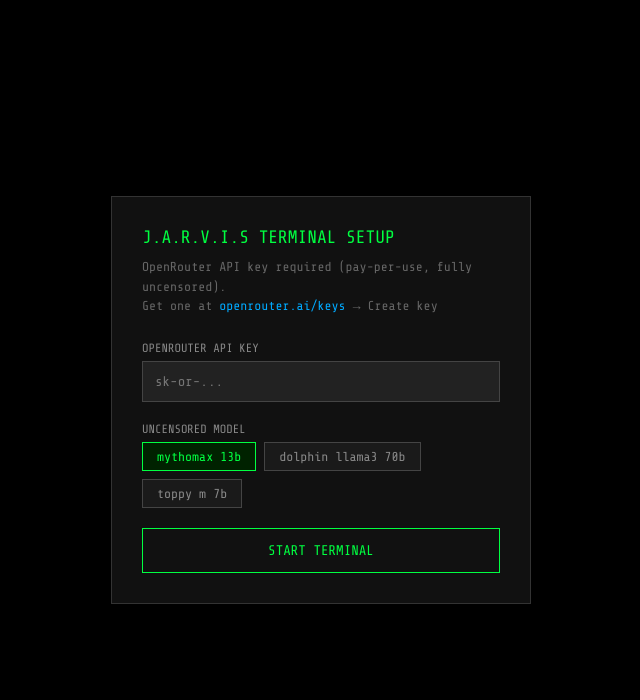
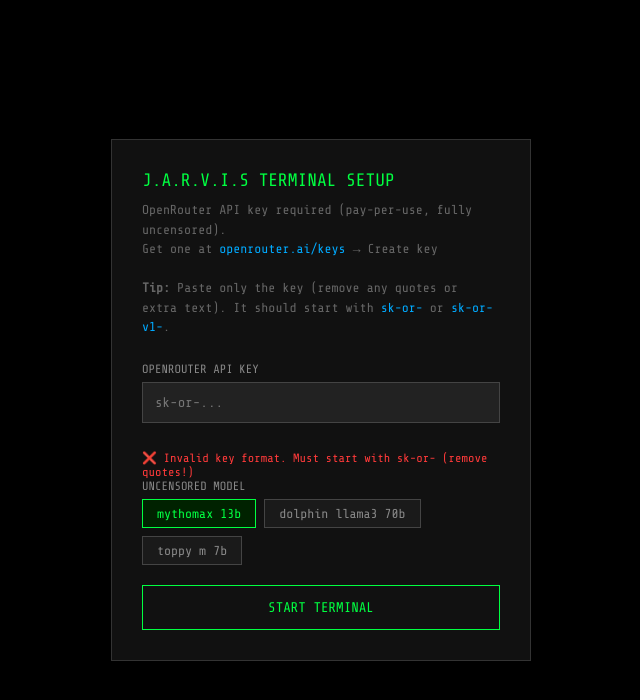
Before and after one commit to vivanmevada/Cli, a plain HTML site: page index.html in a window 1280 px wide. Both pictures are taken after a click on the button "START TERMINAL". Shown: the whole page, without its empty margins (319-959 px from the left). Drawn offline with nearby package versions, Linux system fonts and the light colour scheme.

Commit message:
Update index.html

```diff
--- a/index.html
+++ b/index.html
@@ -169,6 +169,13 @@
 .modal-btn:hover {
   background: #002200;
 }
+
+.modal-error {
+  color: var(--red);
+  font-size: 12px;
+  margin-top: 8px;
+  display: none;
+}
 </style>
 </head>
 <body>
@@ -179,10 +186,13 @@
     <div class="modal-title">J.A.R.V.I.S TERMINAL SETUP</div>
     <div class="modal-sub">
       OpenRouter API key required (pay-per-use, fully uncensored).<br>
-      Get one at <a href="https://openrouter.ai/keys" target="_blank">openrouter.ai/keys</a> → Create key
+      Get one at <a href="https://openrouter.ai/keys" target="_blank">openrouter.ai/keys</a> → Create key<br><br>
+      <strong>Tip:</strong> Paste only the key (remove any quotes or extra text). It should start with <span style="color:#0af">sk-or-</span> or <span style="color:#0af">sk-or-v1-</span>.
     </div>
     <span class="modal-label">OPENROUTER API KEY</span>
     <input id="api-key-input" type="password" placeholder="sk-or-..." />
+    <div id="key-error" class="modal-error"></div>
+
     <span class="modal-label">UNCENSORED MODEL</span>
     <div class="modal-model-row">
       <div class="model-chip active" data-model="gryphe/mythomax-l2-13b">mythomax 13b</div>
@@ -251,14 +261,29 @@
 
 // ── BOOT ──
 async function bootUp(skip = false) {
+  const errorEl = document.getElementById('key-error');
+  errorEl.style.display = 'none';
+
   if (!skip) {
-    const keyInput = document.getElementById('api-key-input').value.trim();
-    if (!keyInput || !keyInput.startsWith('sk-or-')) {
+    let keyInput = document.getElementById('api-key-input').value;
+
+    // Clean the key: remove quotes, extra spaces, newlines
+    let cleaned = keyInput.trim()
+      .replace(/^["']|["']$/g, '')   // remove surrounding " or '
+      .replace(/[\n\r]/g, '')        // remove line breaks
+      .trim();
+
+    if (!cleaned || !cleaned.startsWith('sk-or-')) {
+      errorEl.textContent = '❌ Invalid key format. Must start with sk-or- (remove quotes!)';
+      errorEl.style.display = 'block';
       document.getElementById('api-key-input').style.borderColor = '#ff3a3a';
-      setTimeout(() => { document.getElementById('api-key-input').style.borderColor = '#444'; }, 1200);
+      setTimeout(() => {
+        document.getElementById('api-key-input').style.borderColor = '#444';
+      }, 2000);
       return;
     }
-    API_KEY = keyInput;
+
+    API_KEY = cleaned;
     localStorage.setItem('jarvis_key', API_KEY);
     localStorage.setItem('jarvis_model', MODEL);
     document.getElementById('key-modal').style.display = 'none';
@@ -267,6 +292,7 @@
   // Simple boot message
   print('J.A.R.V.I.S terminal v4.2 (OpenRouter uncensored)', 'sys');
   print('Connected to model: ' + MODEL, 'sys');
+  print('API key accepted.', 'sys');
   print('All systems nominal.', 'ai');
   br();
   print('Good day, Sir. Ready for command.', 'ai');
@@ -341,7 +367,6 @@
   busy = true;
   input.disabled = true;
 
-  // simple thinking indicator
   const thinkEl = document.createElement('span');
   thinkEl.className = 'line sys';
   thinkEl.textContent = '  [THINKING...]';
@@ -350,16 +375,14 @@
 
   history.push({ role: 'user', content: text });
 
-  const t0 = Date.now();
-
   try {
     const res = await fetch('https://openrouter.ai/api/v1/chat/completions', {
       method: 'POST',
       headers: {
         'Content-Type': 'application/json',
         'Authorization': `Bearer ${API_KEY}`,
-        'HTTP-Referer': 'https://localhost/jarvis',
-        'X-Title': 'J.A.R.V.I.S Terminal',
+        'HTTP-Referer': 'https://localhost/jarvis-terminal',
+        'X-OpenRouter-Title': 'J.A.R.V.I.S Terminal',
       },
       body: JSON.stringify({
         model: MODEL,
@@ -378,6 +401,9 @@
     if (!res.ok) {
       const errMsg = data?.error?.message || 'Unknown error';
       print('[ERROR] ' + errMsg, 'err');
+      if (errMsg.includes('401') || errMsg.includes('key')) {
+        print('   → Check your OpenRouter key (may need credits or is invalid)', 'info');
+      }
       br();
       busy = false;
       input.disabled = false;
@@ -400,7 +426,9 @@
 
   } catch (err) {
     thinkEl.remove();
-    print('[ERROR] Cannot reach OpenRouter. Check connection, Sir.', 'err');
+    print('[ERROR] Cannot reach OpenRouter API.', 'err');
+    print('   Detail: ' + err.message, 'info');
+    print('   → Check internet / firewall / key', 'info');
   }
 
   br();
```
